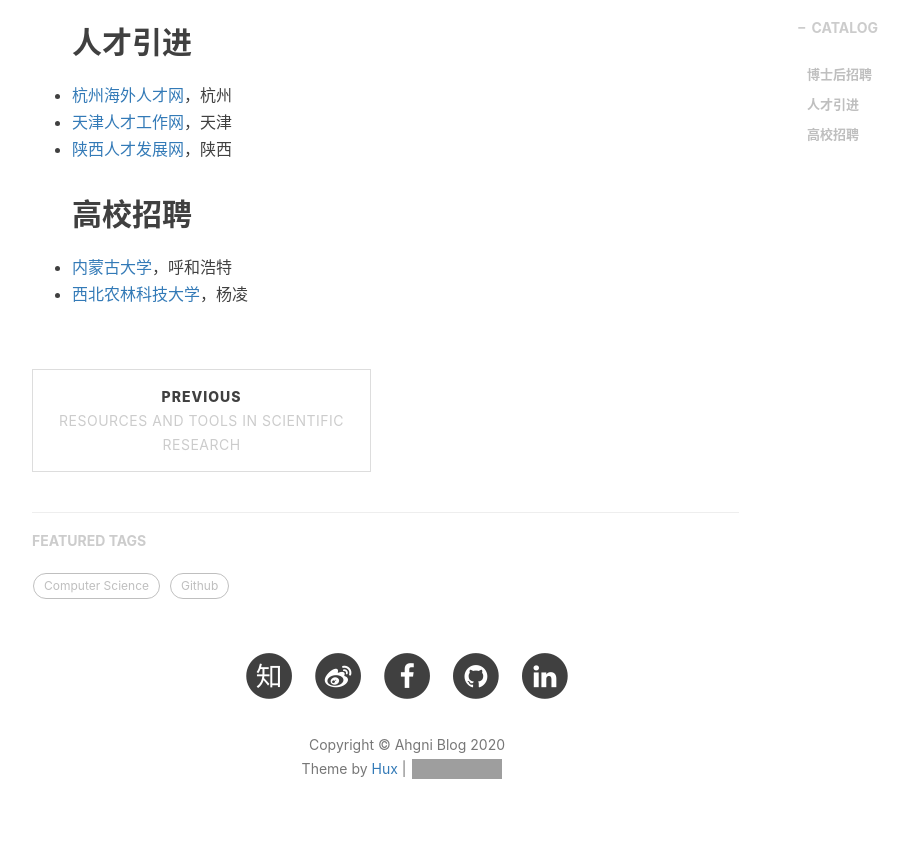
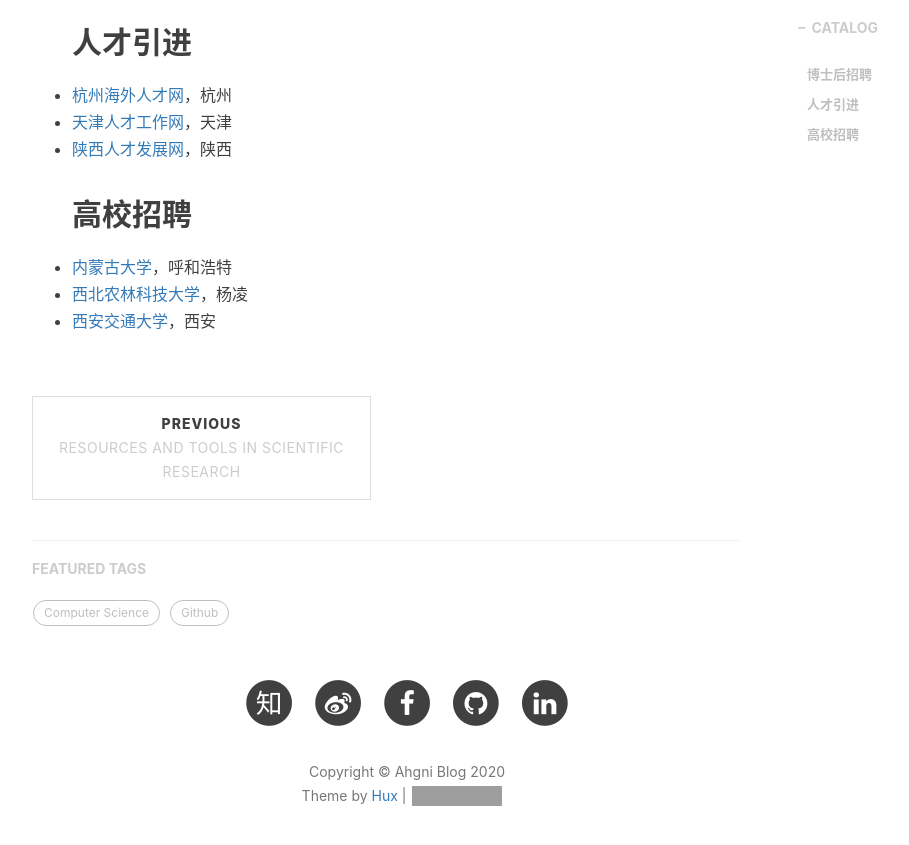
Before and after one commit to jizhang02/jizhang02.github.io, a Jekyll site: the page built from _posts/2020-02-26-job.markdown, in a window 1280 px wide and 900 px high, scrolled down 830 px. Shown: the top 845 px of the window, without its empty margins (233-1142 px from the left). Built offline with Jekyll 4.4.1, drawn with Linux system fonts in a browser that asks for light colours; nearby versions of some CDN libraries; library files that are not in the unit come from our copies; comment, search, counter and statistics services are not loaded; grey boxes are pictures that could not be loaded.

Commit message:
Update 2020-02-26-job.markdown

```diff
--- a/_posts/2020-02-26-job.markdown
+++ b/_posts/2020-02-26-job.markdown
@@ -27,3 +27,4 @@ tags:
 ## 高校招聘
 * [内蒙古大学](http://www.imu.edu.cn/info/1032/1340.htm)，呼和浩特
 * [西北农林科技大学](https://cie.nwafu.edu.cn/dtytz/tzgg/437370.htm)，杨凌
+* [西安交通大学](http://www.aiar.xjtu.edu.cn/info/1005/1484.htm)，西安
```
